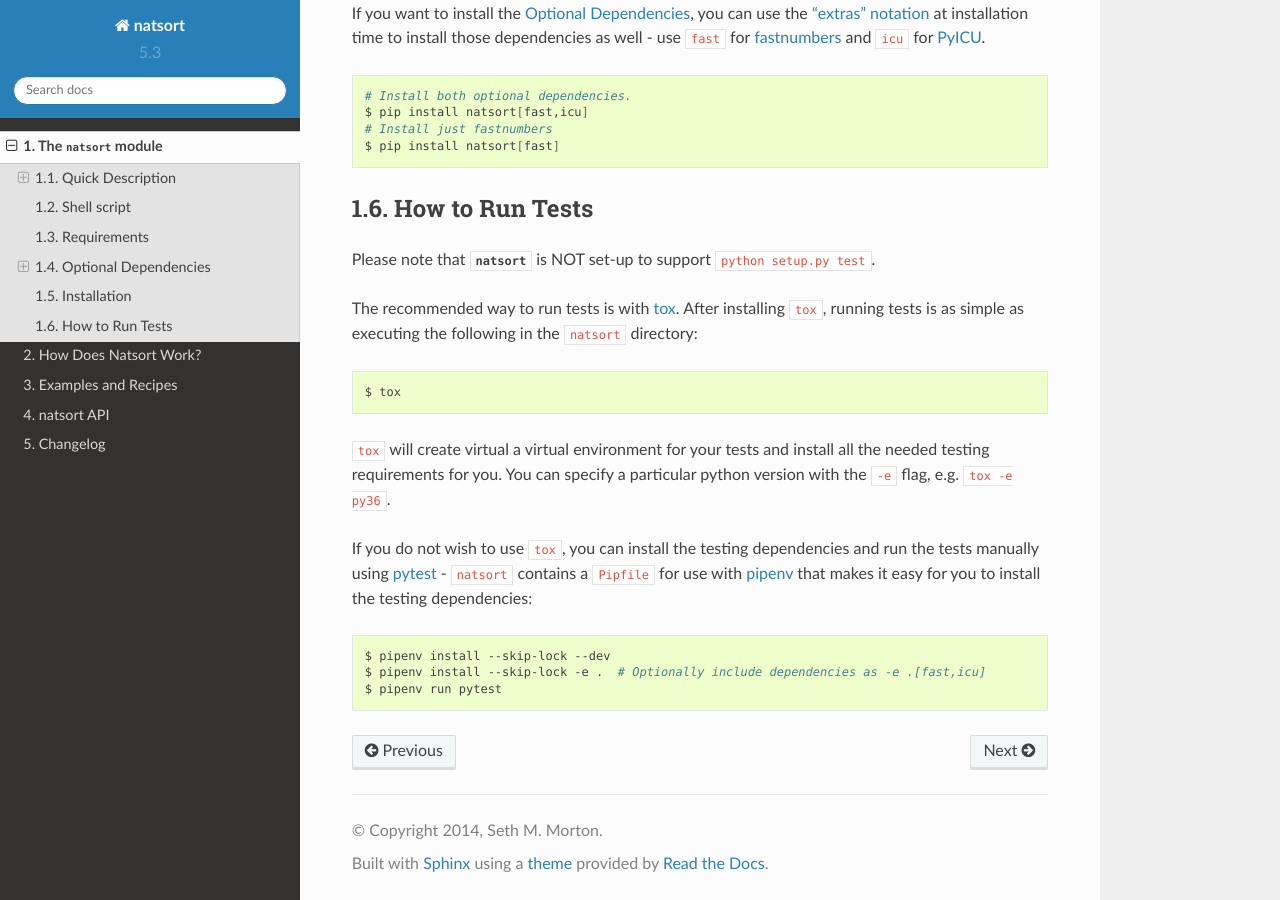
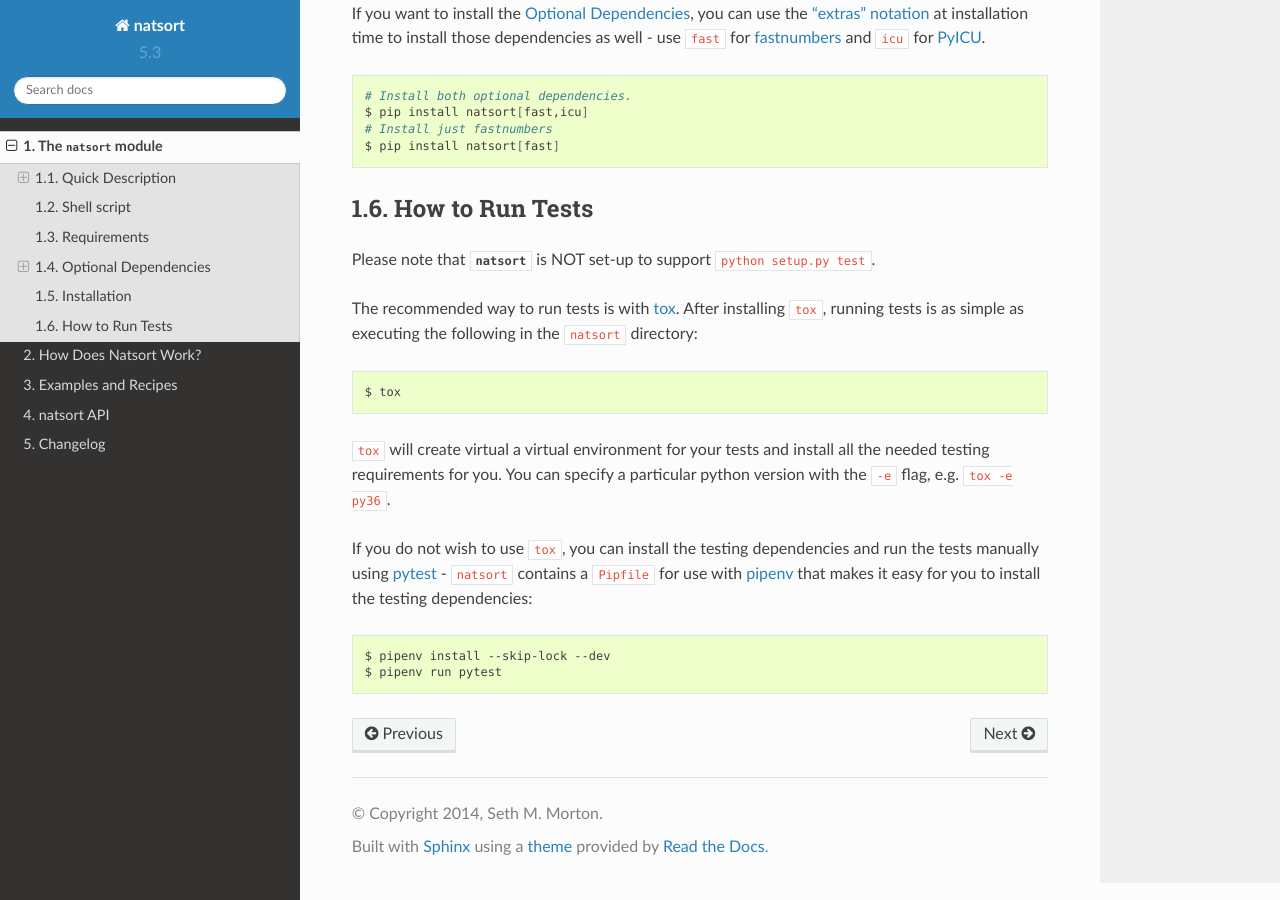
Before and after one commit to SethMMorton/natsort, a Sphinx documentation site: the page built from docs/source/intro.rst, in a window 1280 px wide and 900 px high, scrolled down 5283 px. Built offline with Sphinx 7.4.7 and the Read the Docs theme 2.0.0, drawn with Linux system fonts in a browser that asks for light colours; pages that are not in the unit, such as notebooks, are missing from menus.

Commit message:
Remove suggestion to call "install -e.".
This is no longer needed because of the removal of "src/".

```diff
--- a/README.rst
+++ b/README.rst
@@ -324,7 +324,6 @@ makes it easy for you to install the testing dependencies:
 .. code-block:: sh
 
     $ pipenv install --skip-lock --dev
-    $ pipenv install --skip-lock -e .  # Optionally include dependencies as -e .[fast,icu]
     $ pipenv run pytest
 
 Author
--- a/docs/source/intro.rst
+++ b/docs/source/intro.rst
@@ -327,5 +327,4 @@ makes it easy for you to install the testing dependencies:
 .. code-block:: sh
 
     $ pipenv install --skip-lock --dev
-    $ pipenv install --skip-lock -e .  # Optionally include dependencies as -e .[fast,icu]
     $ pipenv run pytest
```
